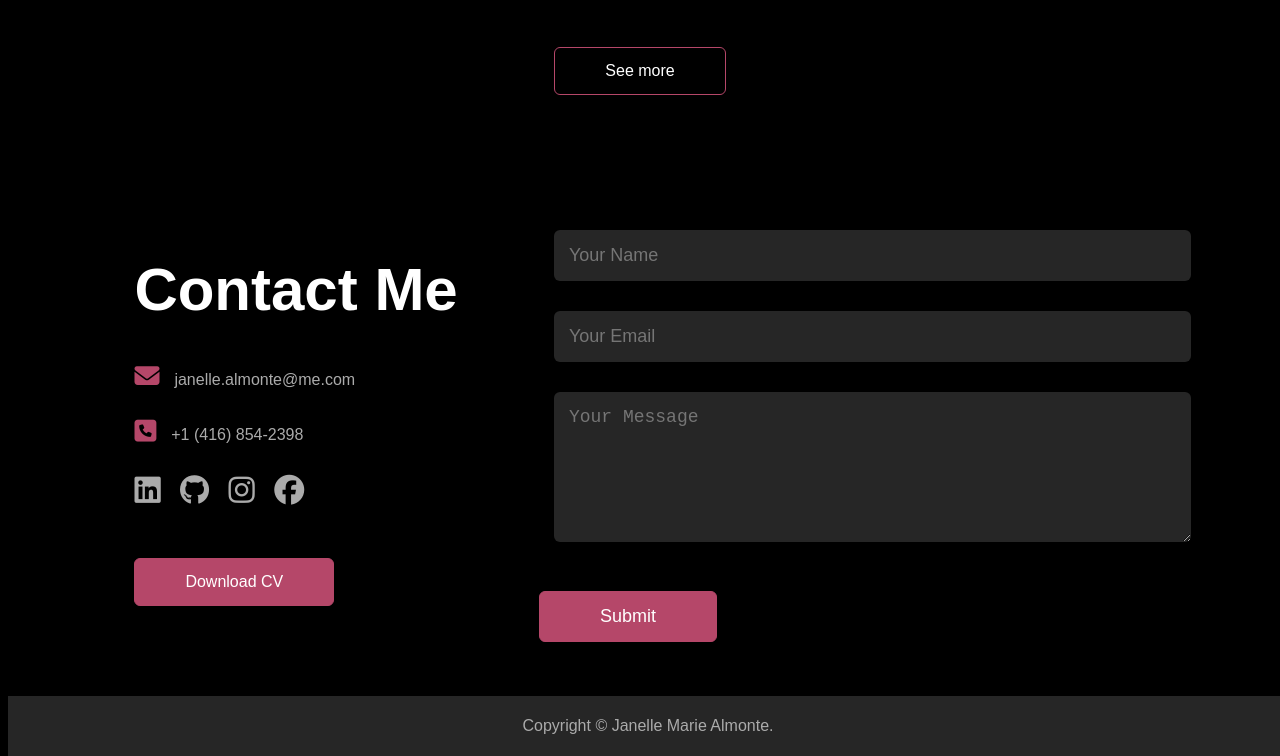
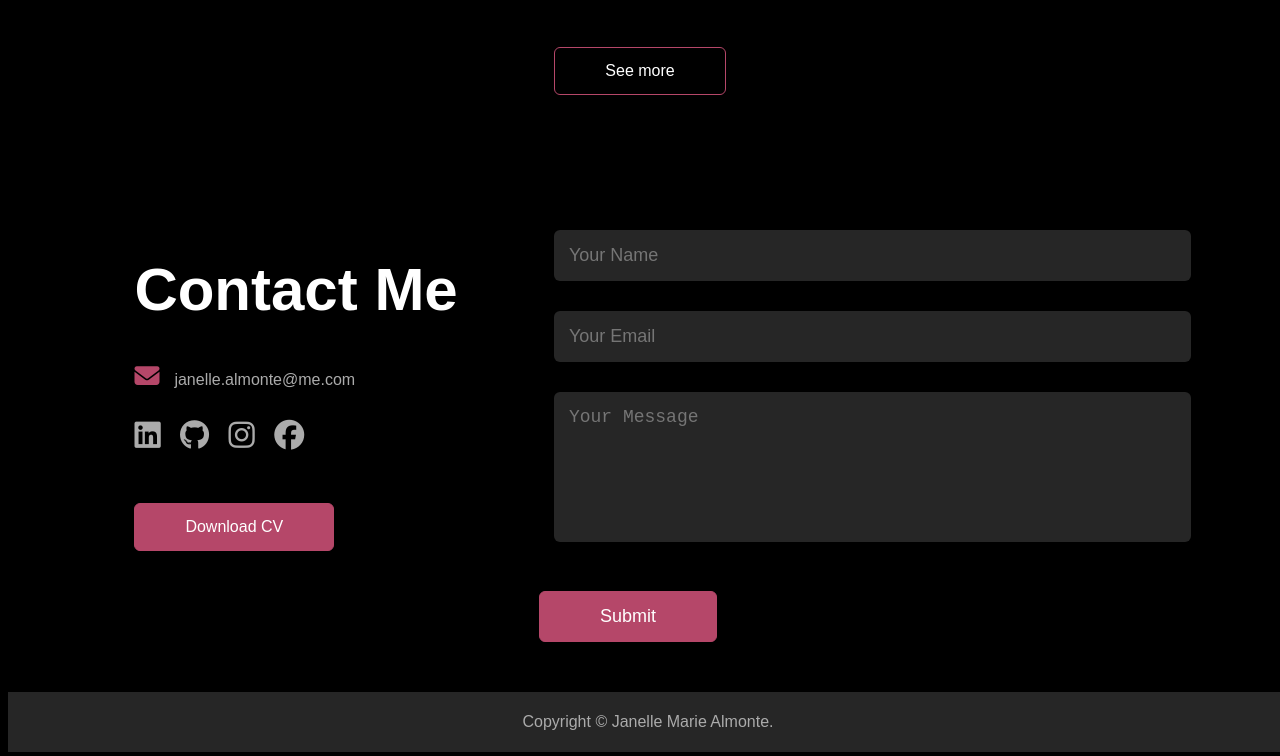
Before and after one commit to janellealmonte/Project1, a plain HTML site: page sitecodes/index.html in a window 1280 px wide. Shown: the part 2229-2985 px from the top of the page. Drawn offline with Linux system fonts and the light colour scheme.

Commit message:
updates text box

```diff
--- a/sitecodes/index.html
+++ b/sitecodes/index.html
@@ -117,7 +117,6 @@
             <div class="contact-left">
                 <h1 class="sub-title"> Contact Me</h1>
                 <p><i class="fa-solid fa-envelope"></i>janelle.almonte@me.com</p>
-                <p><i class="fa-solid fa-square-phone"></i>+1 (416) 854-2398</p>
                 <div class="social-icons">
                     <a href="https://www.linkedin.com/in/jalmonte0321/"><i class="fa-brands fa-linkedin"></i></a>
                     <a href="https://github.com/janellealmonte"><i class="fa-brands fa-github"></i></a>
--- a/sitecodes/style.css
+++ b/sitecodes/style.css
@@ -282,6 +282,7 @@ form input, form textarea{
     color: #fff;
     font-size: 18px;
     border-radius: 6px;
+    resize: none;
 }
 form .btn2{
     padding: 14px 60px;
```
